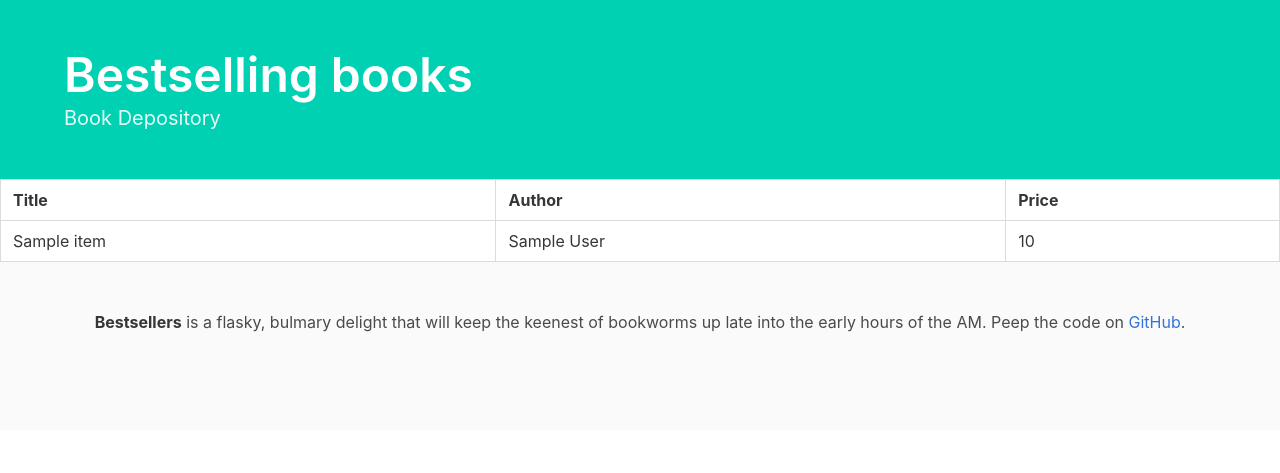
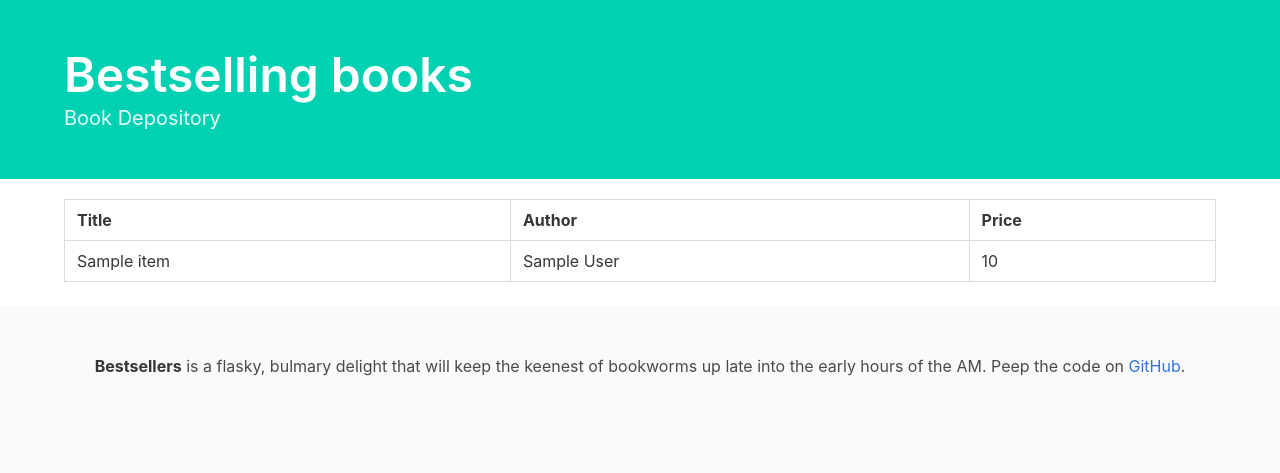
Before and after one commit to ashmidgley/bestsellers, a Flask app: template templates/index.html in a window 1280 px wide. Shown: the top 473 px of the page. Run offline with Flask 2, Linux system fonts and the light colour scheme; the template is opened without the code that fills it: most values are stand-ins (such as "Sample title", 1, 10 or a date in 2020); some libraries are stand-ins or nearby versions.

Commit message:
Additional spacing around table.

```diff
--- a/static/style.css
+++ b/static/style.css
@@ -1,5 +1,6 @@
 /* Style.css */
 
-.table:not(:last-child) {
-    margin-bottom: 0;
+table {
+    margin: 20px auto;
+    width: 90%;
 }
--- a/templates/index.html
+++ b/templates/index.html
@@ -19,7 +19,7 @@
         </div>
     </section>
     {% if bestsellers %}
-    <table class="table is-bordered is-hoverable is-fullwidth">
+    <table class="table is-bordered is-hoverable">
         <tr class="thead">
             <th>Title</th>
             <th>Author</th>
```
